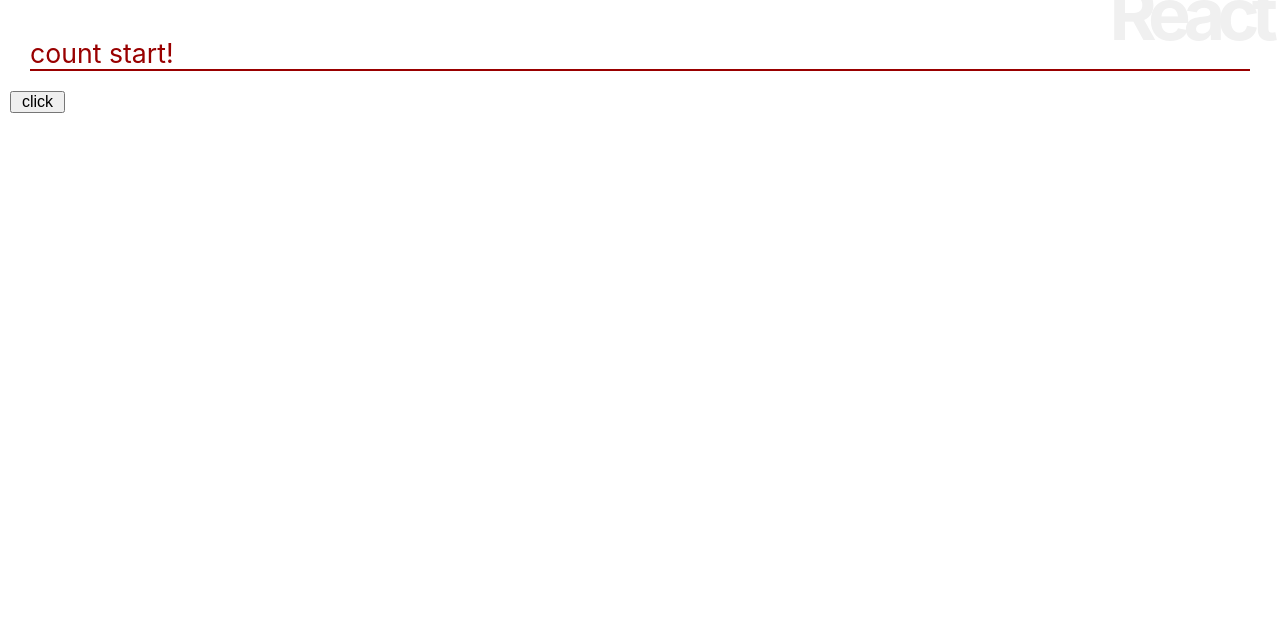
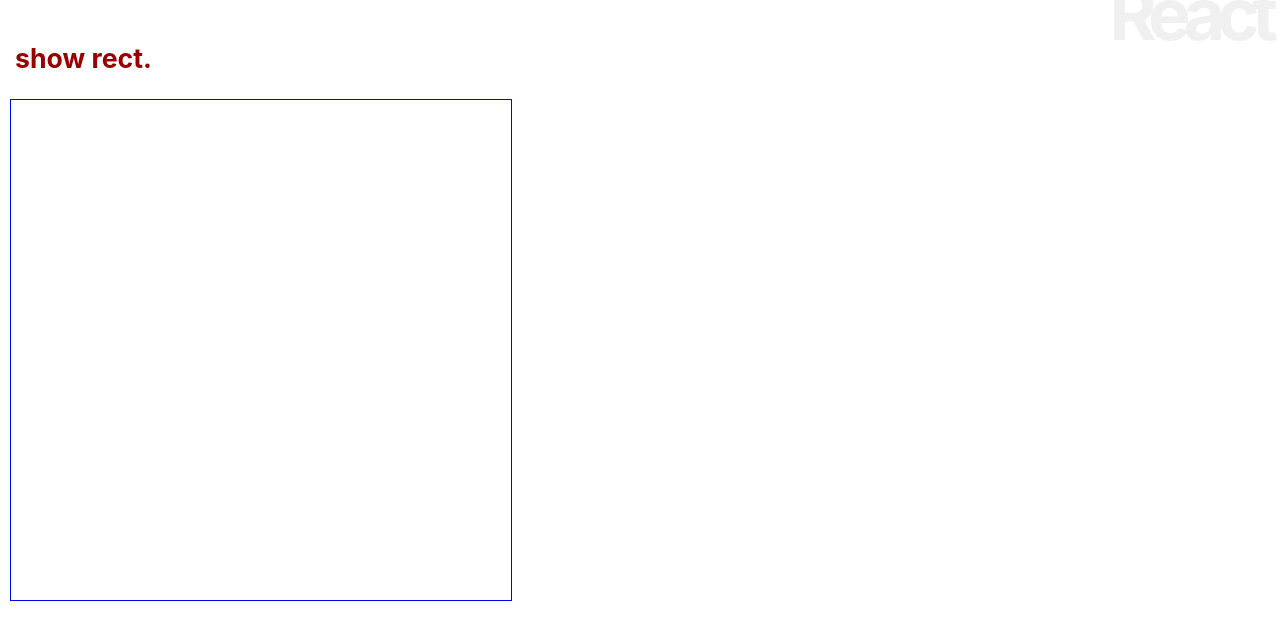
Before and after one commit to hondayuki0606/react-app, a React (Create React App) app: page / in a window 1280 px wide. Shown: the top 640 px of the page. Built offline with nearby package versions, Linux system fonts and the light colour scheme.

Commit message:
プロパティとステートの連携

```diff
--- a/src/App.js
+++ b/src/App.js
@@ -5,53 +5,53 @@
 
 class App extends Component {
 
-  msgStyle1 = {
+  data=[];
+
+  msgStyle = {
     fontSize:"20pt",
     color:"#900",
-    margin:"20px",
-    borderBottom:"2px solid #900"
+    margin:"20px 0px",
+    padding:"5px"
   }
-  msgStyle2 = {
-    fontSize:"20pt",
-    color:"#900",
-    margin:"20px",
-    color:"White",
-    backgroundColor:"#900",
-    borderBottom:"2px solid #900"
+  area = {
+    width:"500px",
+    height:"500px",
+    border:"1px solid blue",
   }
-  btnStyle = {
-    fontSize:"16px",
-    padding:"0px 10px",
-  }
-
   constructor(props){
     super(props);
     this.state = {
-      counter: 0,
-      tests: 0,
-      msg:'count start!',
-      flg:true,
+      list:this.data
     };
     this.doAction = this.doAction.bind(this);
    }
 
    doAction(e){
-      this.setState((state)=>({
-      counter: state.counter + 1,
-      msg: `count: `+ state.counter+ state.tests,
-      flg: !state.flg,
-    }));
+     let x = e.pageX;
+     let y = e.pageY;
+     this.data.push({x:x,y:y});
+      this.setState({
+    list:this.data
+    });
+   }
+   draw(d){
+     let s = {
+       position:"absolute",
+       left:(d.x - 25) + "px",
+       top:(d.y - 25) + "px",
+       width:"50px",
+       height:"50px",
+       backgroundColor:"#66f3",
+     }
+     return <div style={s}></div>
    }
    render(){
     return <div>
       <h1>React</h1>
-      {this.state.flg ?
-      <p style={this.msgStyle1}>{this.state.msg}</p>
-      :
-      <p style={this.msgStyle2}>0</p>
-      }
-
-      <button style={this.btnStyle} onClick={this.doAction}>click</button>
+      <h2 style={this.msgStyle}>show rect.</h2>
+      <div style={this.area} onClick={this.doAction}>
+        {this.data.map((value)=>this.draw(value))}
+      </div>
     </div>;
   }
 }
```
